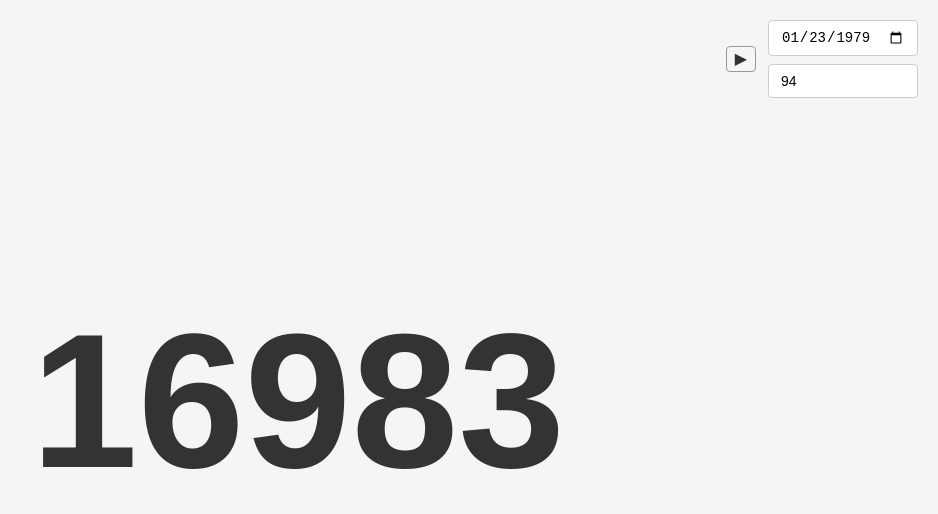
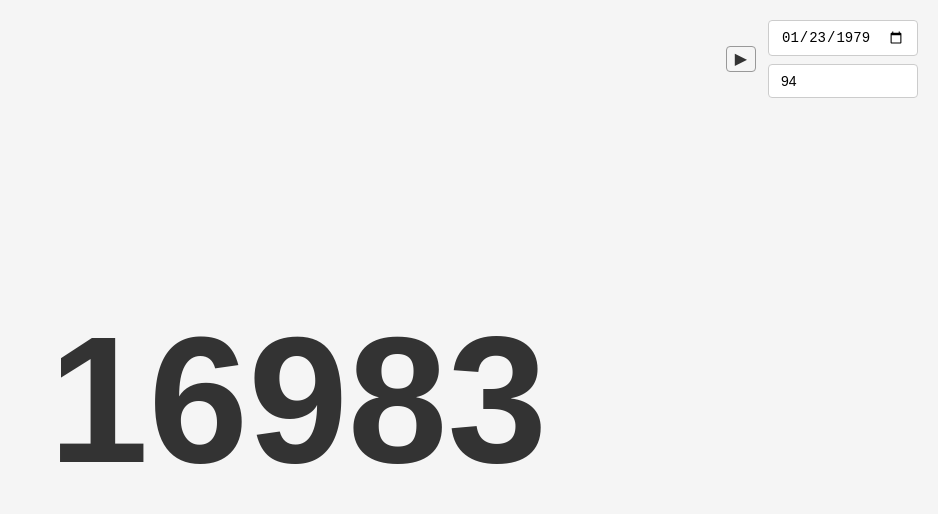
Before and after one commit to Klingert/lifetime, a plain HTML site: page index.html in a window 1280 px wide. Shown: the whole page, without its empty margins (342-1280 px from the left). Drawn offline with Linux system fonts and the light colour scheme.

Commit message:
Reduce font size on small displays

```diff
--- a/styles.css
+++ b/styles.css
@@ -67,7 +67,7 @@ body {
 }
 
 .number {
-    font-size: clamp(3rem, 25vw, 12.5rem);
+    font-size: clamp(2.5rem, 8vw, 12.5rem);
     font-weight: bold;
     color: #333;
     text-align: center;
@@ -105,12 +105,12 @@ body {
 
 @media (min-width: 769px) and (max-width: 1024px) {
     .number {
-        font-size: clamp(5rem, 18vw, 10rem);
+        font-size: clamp(4rem, 12vw, 10rem);
     }
 }
 
 @media (min-width: 1025px) {
     .number {
-        font-size: clamp(8rem, 15vw, 12.5rem);
+        font-size: clamp(6rem, 14vw, 12.5rem);
     }
 }
```
